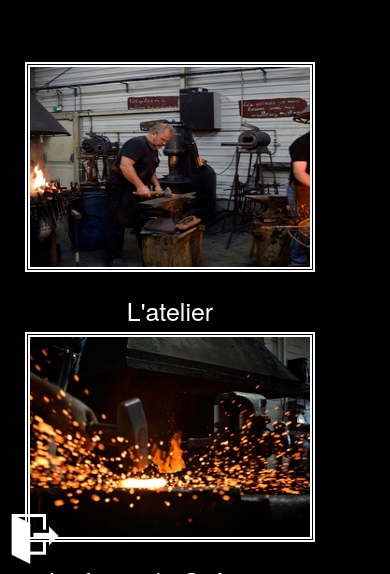
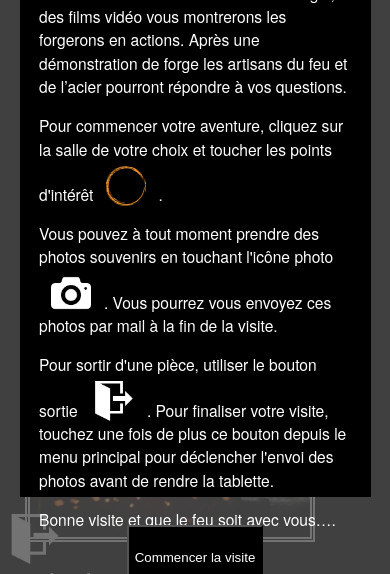
Before and after one commit to JbIPS/couleurs-de-forge, a website: page www/index.html in a window 390 px wide. Shown: the part 270-844 px from the top of the page. Drawn offline with Linux system fonts and the light colour scheme; some packages are replaced by stand-ins of ours.

Commit message:
Welcome screen

```diff
--- a/www/css/index.css
+++ b/www/css/index.css
@@ -37,6 +37,21 @@ body {
 body > div {
   overflow: hidden;
   height: 100%;
+}
+
+#welcome {
+  padding: 2% 5%;
+  width: 80%;
+  background-color: black;
+  height: 86%;
+  position: absolute;
+  top: 3%;
+  right: 5%;
+  color: white;
+  margin: 0 auto;
+  font-size: 1.3em;
+  line-height: 1.5em;
+  z-index: 1001;
 }
 
 #home, #end {
@@ -245,11 +260,9 @@ div.unlocked {
   position: fixed;
   width: 100%;
   height: 100%;
-  visibility: hidden;
   top: 0;
   left: 0;
   z-index: 1000;
-  opacity: 0;
   background: rgba(80,80,80,0.8);
   transition: all 0.3s;
 }
@@ -323,6 +336,39 @@ div.unlocked {
   -webkit-transform: scale(1);
 }
 
+.icon {
+  display: inline-block;
+  width: 40px;
+  background-size: contain;
+  height: 40px;
+  margin: 0 0.8em;
+  position: relative;
+  top: 0.3em;
+}
+
+.interest {
+  background-image: url('../img/circle.png');
+}
+
+.photo {
+  background-image: url('../img/photo-camera.png');
+}
+
+.exit {
+  background-image: url('../img/exit.png');
+}
+
+#welcome button {
+    margin: 0 auto;
+
+    display: block;
+    color: white;
+    background: black;
+    height: 9%;
+    position: relative;
+    top: -3%;
+}
+
 /* Portrait layout (default) */
 
 
--- a/www/index.html
+++ b/www/index.html
@@ -91,6 +91,15 @@ under the License.
         <img src="img/largeSpinner.gif">
      </div>
     </div>
+    <div id="welcome">
+      <p>A Pierrelatte,  le feu de la forge et les sons répétés du marteau sur l’enclume fascinent les passants. Dans l’atelier les artisans forgerons s’affairent. Leurs gestes précis utilisant des techniques traditionnelles et actuelles font naître du mariage du feu et du fer des objets authentiques d’un savoir-faire partagé.</p>
+      <p>Venez découvrir l’histoire de la métallurgie, des films vidéo vous montrerons les forgerons en actions. Après une démonstration de forge les artisans du feu et de l’acier pourront répondre à vos questions.</p>
+      <p>Pour commencer votre aventure, cliquez sur la salle de votre choix et toucher les points d'intérêt<span class="interest icon"></span>.</p>
+      <p>Vous pouvez à tout moment prendre des photos souvenirs en touchant l'icône photo <span class="photo icon"></span>. Vous pourrez vous envoyez ces photos par mail à la fin de la visite.</p>
+      <p>Pour sortir d'une pièce, utiliser le bouton sortie <span class="exit icon"></span>. Pour finaliser votre visite, touchez une fois de plus ce bouton depuis le menu principal pour déclencher l'envoi des photos avant de rendre la tablette.</p>
+      <p>Bonne visite et que le feu soit avec vous….</p>
+      <button>Commencer la visite</button>
+    </div>
   </div>
   <template id="image_tile">
     <div class="tile">
--- a/www/js/index.js
+++ b/www/js/index.js
@@ -151,9 +151,7 @@ var app = {
           attachments: attachments
         }));
 
-        [].forEach.call(document.getElementsByClassName("unlocked"), function(el) {
-          el.classList.remove("unlocked");
-        });
+        this.start();
       }
 
       // Init nav
@@ -224,6 +222,11 @@ var app = {
         }
       }
 
+      document.querySelector("#welcome button").addEventListener("touchstart", function(){
+        document.getElementById("welcome").style.visibility = "hidden";
+        document.getElementById("overlay").style.visibility = "hidden";
+      });
+
       // Init player
       app.initPlayer();
       app.initReader();
@@ -233,6 +236,13 @@ var app = {
       //console.log("START");
       // Reset storage
       window.localStorage.removeItem(STORAGE_KEY);
+      // Relock keys
+      [].forEach.call(document.getElementsByClassName("unlocked"), function(el) {
+        el.classList.remove("unlocked");
+      });
+      // Make welcome message visible again
+      document.getElementById("welcome").style = "";
+      document.getElementById("overlay").style = "";
     },
 
     initPlayer: function(){
```
Also changed, not shown: 1 other file.
